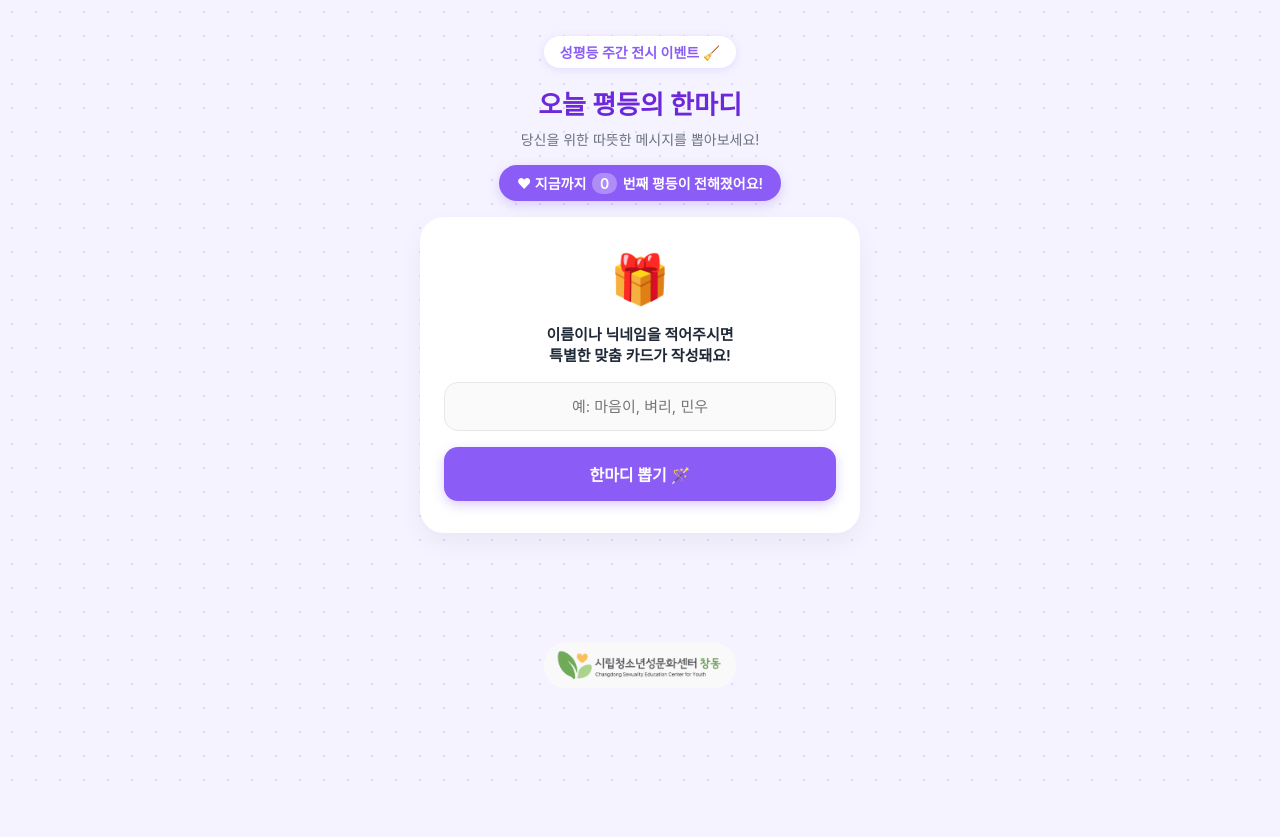
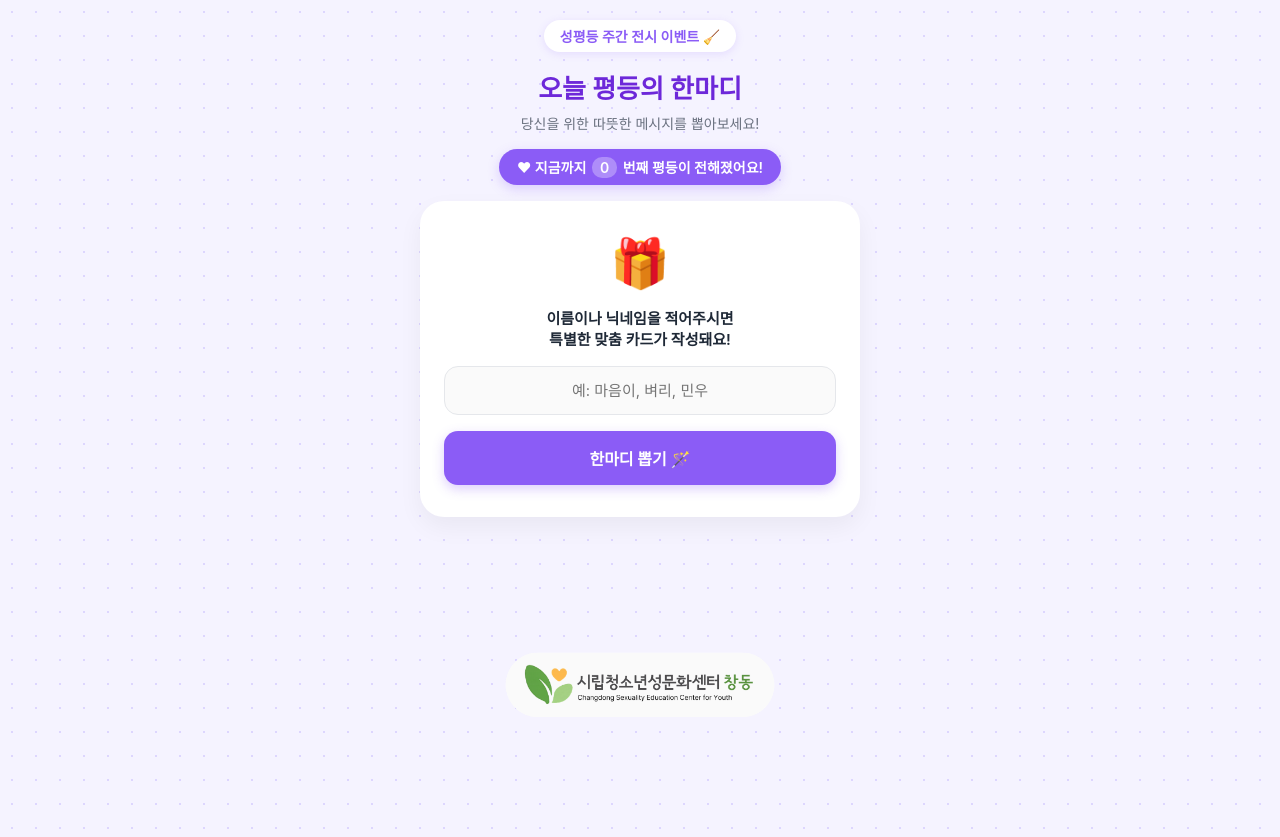
Before and after one commit to doudouwang9526/equality-event2, a plain HTML site: page index.html in a window 1280 px wide. Before the commit the page ends 800 px from the top, so only its background shows below. Drawn offline with Linux system fonts and the light colour scheme; no server answers.

Commit message:
Update index.html

```diff
--- a/index.html
+++ b/index.html
@@ -45,13 +45,13 @@
       gap: 16px;
     }
 
+    /* ⬇️ 로고 크기를 대폭 키우고 카드 바짝 위로 밀착시켰습니다 ⬇️ */
     .logo-img {
-  max-width: 200px;
-  height: auto;
-  margin-top: 5px;   /* 카드/버튼과의 위쪽 여백 */
-  margin-bottom: 10px; /* 맨 아래쪽 여백 */
-  opacity: 0.9;        /* 하단에 자연스럽게 어우러지도록 살짝 투명도 조절 (선택사항) */
-}
+      max-width: 280px;
+      height: auto;
+      margin-top: -4px;
+      margin-bottom: 8px;
+    }
 
     .badge {
       background: white;
@@ -206,8 +206,6 @@
 <body>
 
   <div class="container">
-
-
     <div class="badge">성평등 주간 전시 이벤트 🧹</div>
     <h1>오늘 평등의 한마디</h1>
     <p class="subtitle">당신을 위한 따뜻한 메시지를 뽑아보세요!</p>
@@ -236,12 +234,14 @@
       <button class="btn btn-primary" onclick="drawAgain()">다른 한마디 더 뽑기 🔄</button>
       <button class="btn btn-secondary" onclick="resetAll()">이름 바꿔서 다시하기 👤</button>
     </div>
-<!-- 기관 로고 영역 -->
+
+    <!-- 기관 로고 영역 -->
     <img src="센터 로고.png" alt="시립청소년성문화센터 창동" class="logo-img">
   </div>
 
   <script>
-    const SUPABASE_URL = 'https://sfcanpezrxahqxipiewm.supabase.co/rest/v1/';
+    // URL 뒤쪽 중복 경로를 정리했습니다.
+    const SUPABASE_URL = 'https://sfcanpezrxahqxipiewm.supabase.co';
     const SUPABASE_KEY = 'sb_publishable_Ci1TKdWohbd55vUBqffmEw_vSw187SH';
 
     const quotesData = [
```
